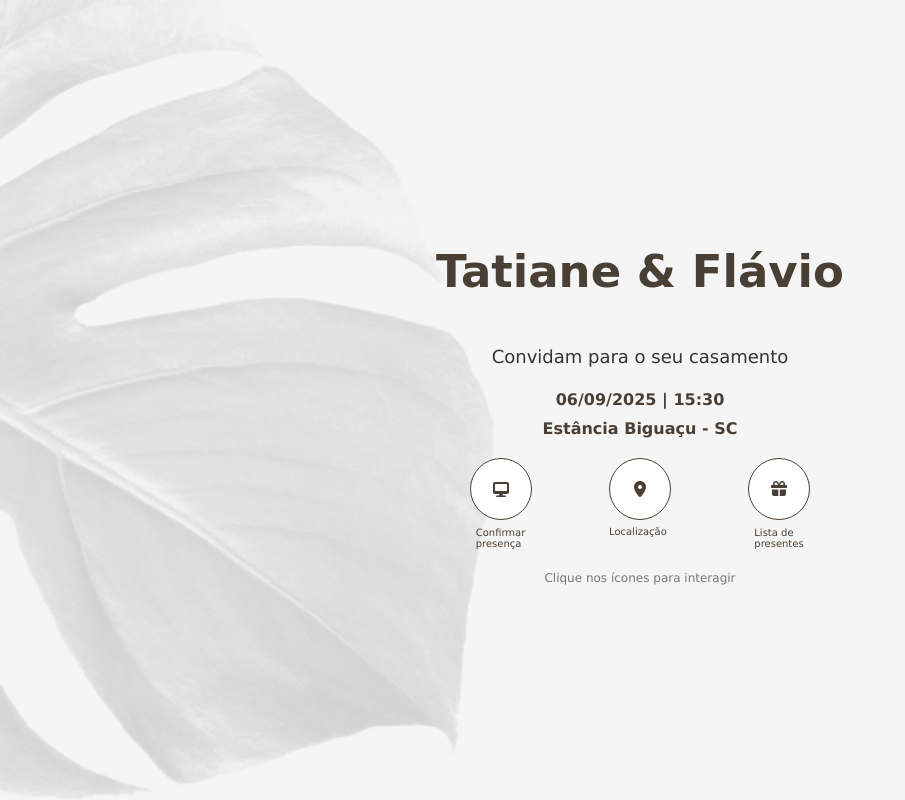
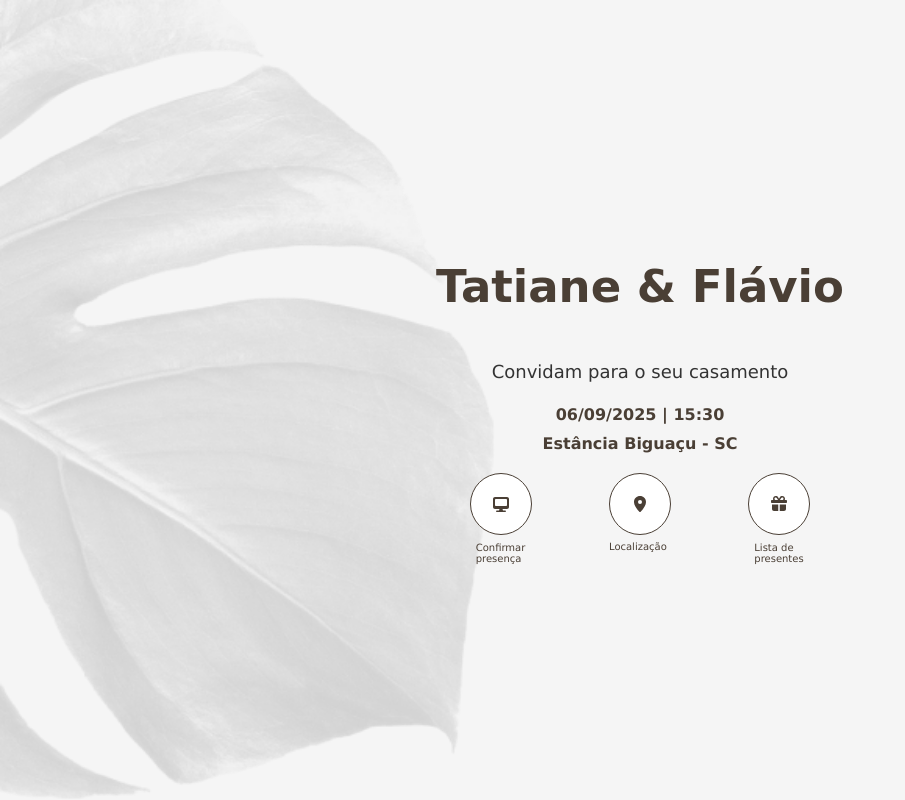
Before and after one commit to marquesflavio/tati-flavio-convite, a plain HTML site: page index.html in a window 1280 px wide. Shown: the whole page, without its empty margins (0-905 px from the left). Drawn offline with Linux system fonts and the light colour scheme; a web font is replaced by a local one.

Commit message:
Update index.html

```diff
--- a/index.html
+++ b/index.html
@@ -37,7 +37,7 @@
             </div>
 
         </div>
-        <footer>Clique nos ícones para interagir</footer>
+        <!-- <footer>Clique nos ícones para interagir</footer> -->
     </div>
 </body>
 </html>
```
